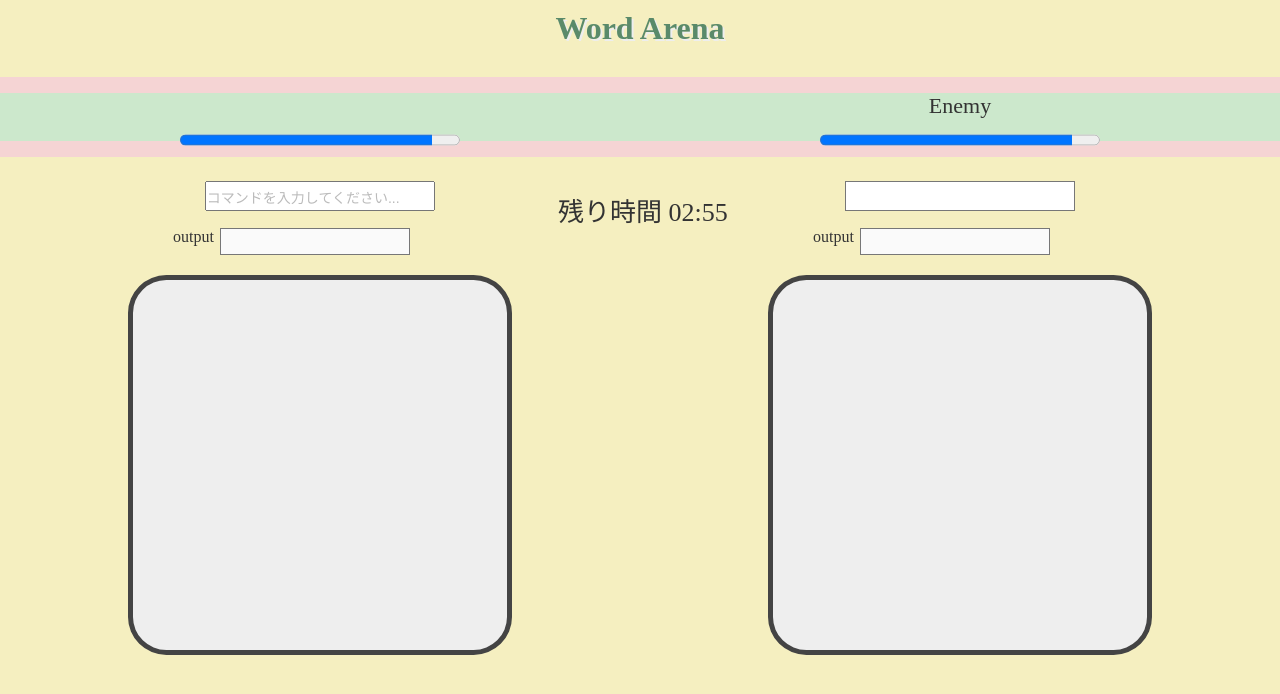
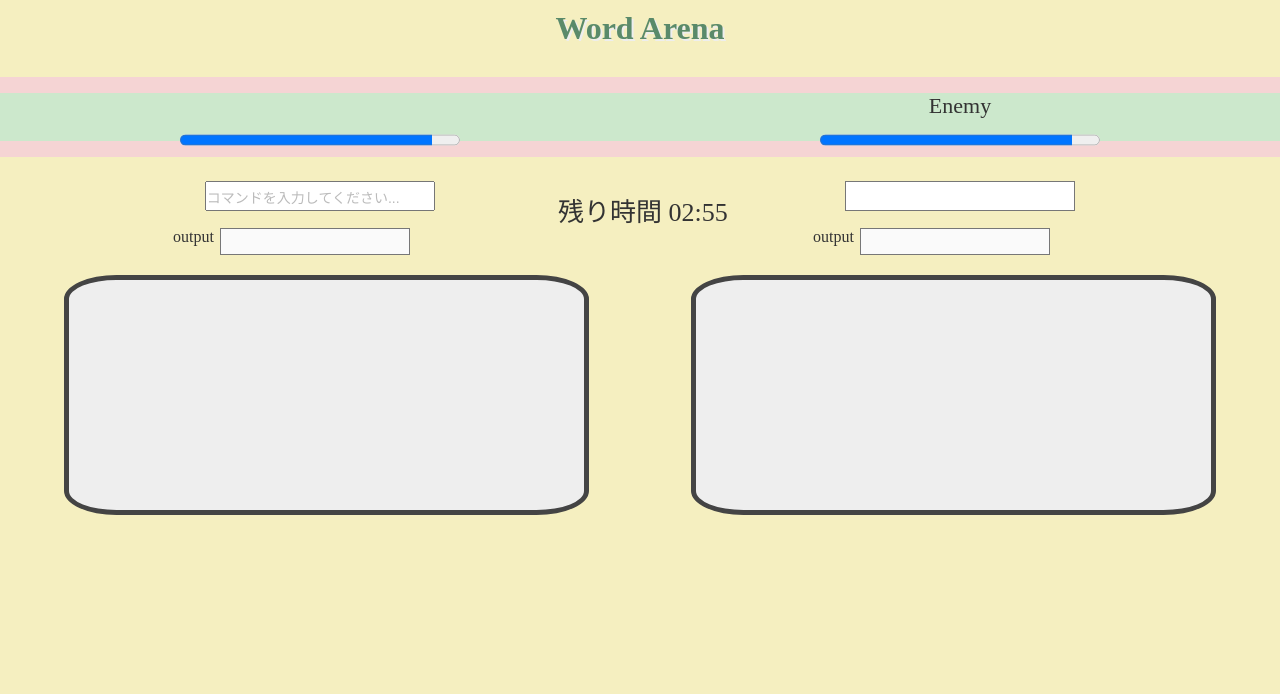
Before and after one commit to tombo314/WordArena, a React (Vite) app in the folder client/: page /battle in a window 1280 px wide. Shown: the top 694 px of the page. Built offline with nearby package versions, Linux system fonts and the light colour scheme; no server answers.

Commit message:
余白などを調整

```diff
--- a/client/src/styles/battle.scss
+++ b/client/src/styles/battle.scss
@@ -180,28 +180,39 @@
   width: 100%;
   display: flex;
   margin-top: 10px;
+  margin-bottom: 20px;
 
   .sub-wrapper-status {
-    width: 60%;
-    height: 380px;
-    margin-left: 10%;
-    margin-right: 10%;
+    width: 68%;
+    height: 240px;
+    &:first-child {
+      margin-left: 5%;
+      margin-right: 4%;
+    }
+
+    &:last-child {
+      margin-left: 4%;
+      margin-right: 5%;
+    }
     background-color: #eee;
     border: 5px solid #444;
     border-radius: 10%;
     display: grid;
-    grid-template-columns: repeat(3, 1fr);
+    grid-template-columns: repeat(4, 1fr);
+    justify-items: center;
     align-content: start;
-    padding: 10px;
-    gap: 6px;
+    padding: 14px 14px 6px;
+    row-gap: 6px;
+    column-gap: 2px;
 
     .command-item {
       position: relative;
+      width: 88%;
       background-color: #fff;
       border: 1px solid #aaa;
       border-radius: 4px;
-      padding: 4px 6px;
-      font-size: 13px;
+      padding: 2px 4px;
+      font-size: 12px;
       text-align: center;
 
       &.sub-command {
```
